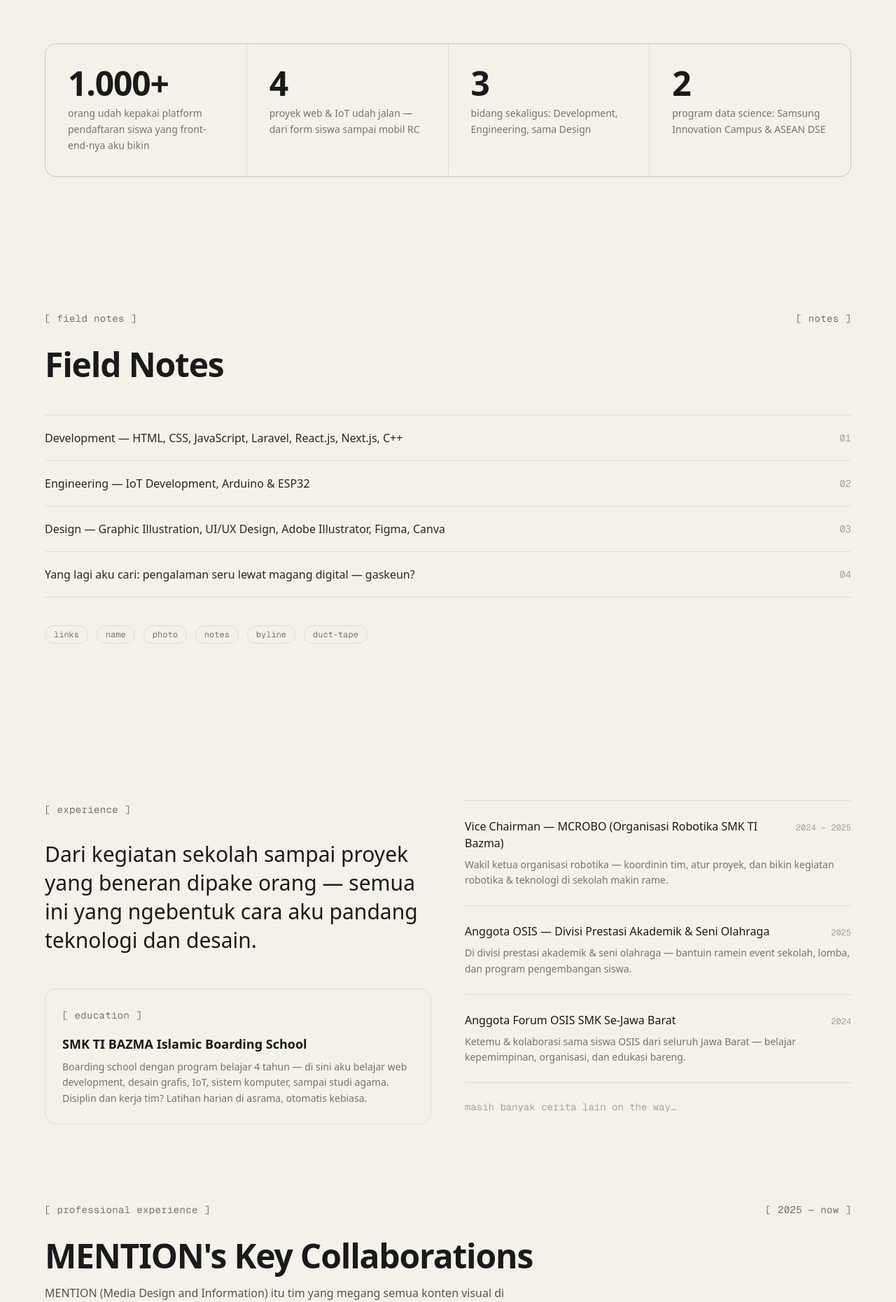
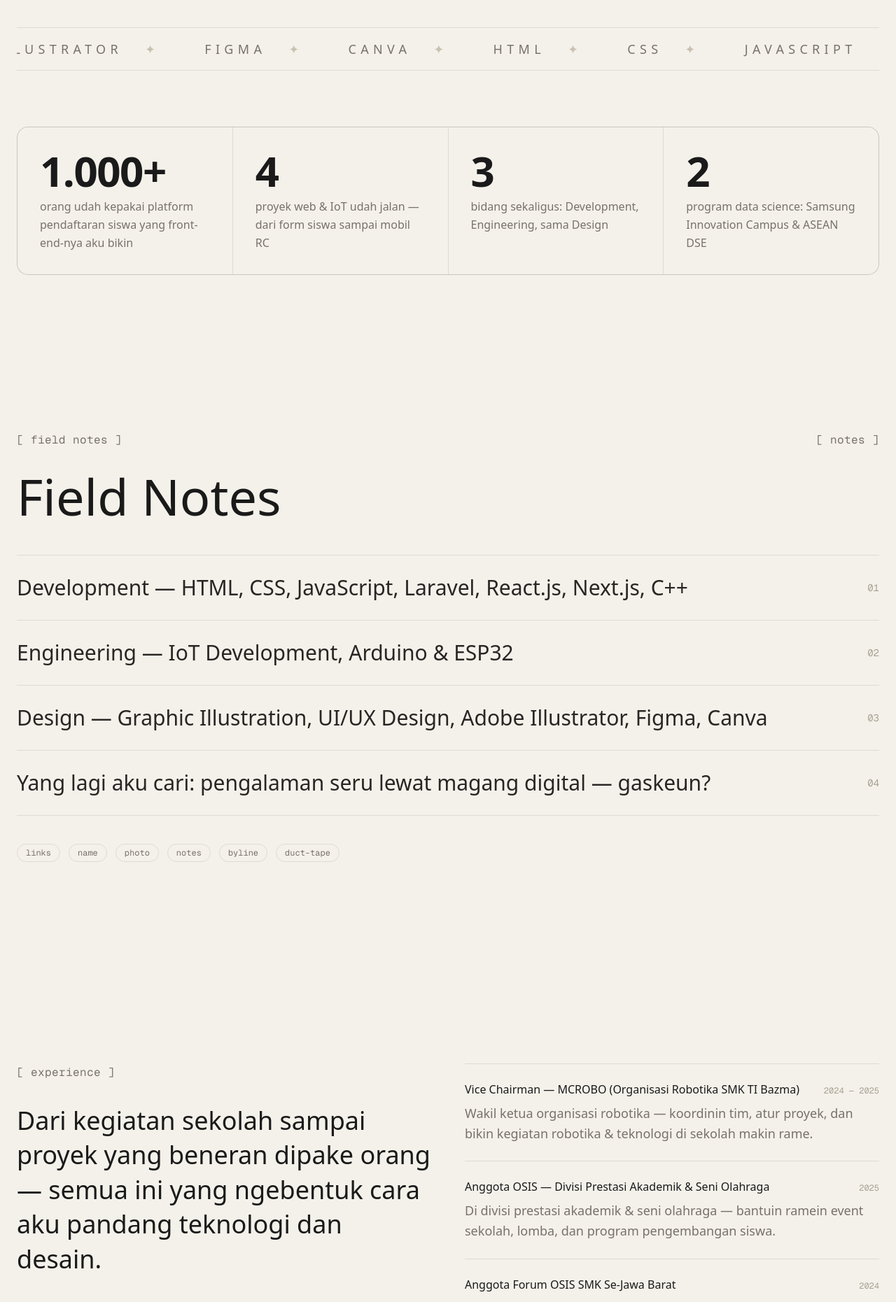
Before and after one commit to Finnn-45/portofolio, a Next.js app: page / in a window 1280 px wide. Shown: the part 880-2741 px from the top of the page at 70% size. Built offline with nearby package versions, Linux system fonts and the light colour scheme.

Commit message:
Typography & layout scale-up: teks lebih besar & lega (ref: portfolio-artha)
Hero clamp 12vw, heading section 4xl-7xl, judul karya 3xl-6xl, body lg-xl, container max-w-7xl, spacing py-36, stats & field notes membesar.

```diff
--- a/app/page.tsx
+++ b/app/page.tsx
@@ -24,7 +24,7 @@ import {
 
 function BracketLabel({ children }: { children: React.ReactNode }) {
   return (
-    <span className="font-mono text-xs md:text-sm text-[#78716c] tracking-wide">
+    <span className="font-mono text-sm md:text-base text-[#78716c] tracking-wide">
       [ {children} ]
     </span>
   );
@@ -44,7 +44,7 @@ function Marquee({ items, reverse = false }: { items: string[]; reverse?: boolea
               items.map((tool) => (
                 <span
                   key={`${round}-${tool}`}
-                  className="mx-8 text-sm uppercase tracking-[0.35em] text-[#78716c]"
+                  className="mx-8 text-base md:text-lg uppercase tracking-[0.35em] text-[#78716c]"
                 >
                   {tool}
                   <span className="ml-8 text-[#c9c2b2]">✦</span>
@@ -76,7 +76,7 @@ export default function Home() {
 
       {/* ===== TOP BAR ===== */}
       <nav className="fixed top-0 inset-x-0 z-50 bg-[#f4f1ea]/85 backdrop-blur-md border-b border-[#1a1a1a]/10">
-        <div className="max-w-6xl mx-auto px-6 py-4 flex items-center justify-between">
+        <div className="max-w-7xl mx-auto px-6 py-4 flex items-center justify-between">
           <a href="#" className="font-mono text-sm text-[#57534e] hover:text-[#1a1a1a] transition-colors">
             arfin — portfolio
           </a>
@@ -103,7 +103,7 @@ export default function Home() {
 
       {/* ===== HERO ===== */}
       <section className="relative pt-40 pb-0 px-6">
-        <div className="max-w-6xl mx-auto">
+        <div className="max-w-7xl mx-auto">
           <motion.div {...fadeUp}>
             <BracketLabel>start here</BracketLabel>
           </motion.div>
@@ -115,7 +115,7 @@ export default function Home() {
               hidden: {},
               show: { transition: { staggerChildren: 0.12, delayChildren: 0.1 } },
             }}
-            className="mt-6 font-bold uppercase leading-[0.95] tracking-tight text-[clamp(2.8rem,9vw,8.5rem)]"
+            className="mt-6 font-bold uppercase leading-[0.95] tracking-tight text-[clamp(3.5rem,12vw,11.5rem)]"
           >
             {[
               { text: "Arfin", muted: false },
@@ -140,7 +140,7 @@ export default function Home() {
           </motion.h1>
 
           <div className="mt-12 grid md:grid-cols-2 gap-10 items-end">
-            <motion.p {...fadeUp} className="text-[#57534e] text-base md:text-lg leading-relaxed max-w-md">
+            <motion.p {...fadeUp} className="text-[#57534e] text-lg md:text-xl leading-relaxed max-w-lg">
               {profile.tagline}
             </motion.p>
 
@@ -179,7 +179,7 @@ export default function Home() {
 
       {/* ===== IMPACT STATS ===== */}
       <section className="px-6 py-20">
-        <div className="max-w-6xl mx-auto grid grid-cols-2 md:grid-cols-4 gap-px bg-[#1a1a1a]/10 rounded-2xl overflow-hidden border border-[#1a1a1a]/10">
+        <div className="max-w-7xl mx-auto grid grid-cols-2 md:grid-cols-4 gap-px bg-[#1a1a1a]/10 rounded-2xl overflow-hidden border border-[#1a1a1a]/10">
           {stats.map((stat, i) => (
             <motion.div
               key={i}
@@ -187,10 +187,10 @@ export default function Home() {
               transition={{ ...fadeUp.transition, delay: i * 0.08 }}
               className="bg-[#f4f1ea] p-8 flex flex-col gap-2"
             >
-              <span className="text-3xl md:text-5xl font-bold tracking-tight text-[#1a1a1a]">
+              <span className="text-4xl md:text-6xl font-bold tracking-tight text-[#1a1a1a]">
                 {stat.value}
               </span>
-              <span className="text-xs md:text-sm text-[#78716c] leading-relaxed">
+              <span className="text-sm md:text-base text-[#78716c] leading-relaxed">
                 {stat.label}
               </span>
             </motion.div>
@@ -199,14 +199,14 @@ export default function Home() {
       </section>
 
       {/* ===== FIELD NOTES ===== */}
-      <section className="px-6 py-28">
-        <div className="max-w-6xl mx-auto">
+      <section className="px-6 py-36">
+        <div className="max-w-7xl mx-auto">
           <motion.div {...fadeUp} className="flex items-center justify-between">
             <BracketLabel>field notes</BracketLabel>
             <BracketLabel>notes</BracketLabel>
           </motion.div>
 
-          <motion.h2 {...fadeUp} className="mt-8 text-3xl md:text-5xl font-bold tracking-tight">
+          <motion.h2 {...fadeUp} className="mt-8 text-4xl md:text-6xl lg:text-7xl">
             Field Notes
           </motion.h2>
 
@@ -216,9 +216,9 @@ export default function Home() {
                 key={i}
                 {...fadeUp}
                 transition={{ ...fadeUp.transition, delay: i * 0.08 }}
-                className="group flex items-center justify-between py-5 hover:pl-4 transition-all duration-300"
+                className="group flex items-center justify-between py-7 hover:pl-4 transition-all duration-300"
               >
-                <span className="text-[#292524] group-hover:text-[#831514] transition-colors">
+                <span className="text-xl md:text-3xl text-[#292524] group-hover:text-[#831514] transition-colors">
                   {note}
                 </span>
                 <span className="font-mono text-[#a8a294] text-sm">0{i + 1}</span>
@@ -237,21 +237,21 @@ export default function Home() {
       </section>
 
       {/* ===== EDUCATION + EXPERIENCE ===== */}
-      <section className="px-6 py-28">
-        <div className="max-w-6xl mx-auto grid md:grid-cols-2 gap-12">
+      <section className="px-6 py-36">
+        <div className="max-w-7xl mx-auto grid md:grid-cols-2 gap-12">
           <motion.div {...fadeUp}>
             <BracketLabel>experience</BracketLabel>
-            <p className="mt-8 text-2xl md:text-3xl font-medium leading-snug text-[#1a1a1a]">
+            <p className="mt-8 text-2xl md:text-4xl font-medium leading-snug text-[#1a1a1a]">
               Dari kegiatan sekolah sampai proyek yang beneran dipake orang —
               semua ini yang ngebentuk cara aku pandang teknologi dan desain.
             </p>
 
             <div className="mt-12 rounded-2xl border border-[#1a1a1a]/10 p-6">
               <BracketLabel>education</BracketLabel>
-              <h3 className="mt-4 text-lg font-semibold text-[#1a1a1a]">
+              <h3 className="mt-4 text-xl md:text-2xl text-[#1a1a1a]">
                 {education.school}
               </h3>
-              <p className="mt-2 text-sm text-[#78716c] leading-relaxed">
+              <p className="mt-2 text-base md:text-lg text-[#78716c] leading-relaxed">
                 {education.desc}
               </p>
             </div>
@@ -274,7 +274,7 @@ export default function Home() {
                       {exp.year}
                     </span>
                   </div>
-                  <p className="mt-2 text-sm text-[#78716c] leading-relaxed">{exp.desc}</p>
+                  <p className="mt-2 text-base md:text-lg text-[#78716c] leading-relaxed">{exp.desc}</p>
                 </motion.div>
               ))}
             </div>
@@ -287,17 +287,17 @@ export default function Home() {
       </section>
 
       {/* ===== PROFESSIONAL EXPERIENCE ===== */}
-      <section className="px-6 pb-28">
-        <div className="max-w-6xl mx-auto">
+      <section className="px-6 pb-36">
+        <div className="max-w-7xl mx-auto">
           <motion.div {...fadeUp} className="flex items-center justify-between">
             <BracketLabel>professional experience</BracketLabel>
             <BracketLabel>2025 — now</BracketLabel>
           </motion.div>
 
-          <motion.h2 {...fadeUp} className="mt-8 text-3xl md:text-5xl font-bold tracking-tight">
+          <motion.h2 {...fadeUp} className="mt-8 text-4xl md:text-6xl lg:text-7xl">
             MENTION&apos;s Key Collaborations
           </motion.h2>
-          <motion.p {...fadeUp} className="mt-4 max-w-2xl text-[#57534e] leading-relaxed">
+          <motion.p {...fadeUp} className="mt-4 max-w-2xl text-lg md:text-xl text-[#57534e] leading-relaxed">
             MENTION (Media Design and Information) itu tim yang megang semua
             konten visual di SMK TI Bazma — dari desain sampai video, buat
             dukung semua kegiatan sekolah.
@@ -321,7 +321,7 @@ export default function Home() {
                     </span>
                   )}
                 </div>
-                <p className="mt-2 text-sm text-[#78716c] leading-relaxed">{exp.desc}</p>
+                <p className="mt-2 text-base md:text-lg text-[#78716c] leading-relaxed">{exp.desc}</p>
               </motion.div>
             ))}
           </div>
@@ -329,18 +329,18 @@ export default function Home() {
       </section>
 
       {/* ===== ACHIEVEMENTS ===== */}
-      <section className="px-6 pb-28">
-        <div className="max-w-6xl mx-auto">
+      <section className="px-6 pb-36">
+        <div className="max-w-7xl mx-auto">
           <motion.div {...fadeUp} className="flex items-center justify-between">
             <BracketLabel>achievements</BracketLabel>
             <BracketLabel>certifications</BracketLabel>
           </motion.div>
 
-          <motion.h2 {...fadeUp} className="mt-8 text-3xl md:text-5xl font-bold tracking-tight">
+          <motion.h2 {...fadeUp} className="mt-8 text-4xl md:text-6xl lg:text-7xl">
             Achievement &amp; Certification
           </motion.h2>
 
-          <div className="mt-12 grid md:grid-cols-2 gap-6">
+          <div className="mt-12 grid md:grid-cols-2 gap-8">
             {achievements.map((ach, i) => (
               <motion.div
                 key={i}
@@ -349,12 +349,12 @@ export default function Home() {
                 className="group rounded-2xl border border-[#1a1a1a]/10 p-8 hover:border-[#831514]/40 transition-colors duration-300"
               >
                 <div className="flex items-baseline justify-between gap-4">
-                  <h3 className="text-lg font-semibold text-[#1a1a1a]">{ach.title}</h3>
+                  <h3 className="text-xl md:text-2xl text-[#1a1a1a]">{ach.title}</h3>
                   <span className="shrink-0 font-mono text-xs text-[#a8a294]">
                     {ach.year}
                   </span>
                 </div>
-                <p className="mt-2 text-sm text-[#78716c] leading-relaxed">{ach.desc}</p>
+                <p className="mt-2 text-base md:text-lg text-[#78716c] leading-relaxed">{ach.desc}</p>
               </motion.div>
             ))}
           </div>
@@ -363,14 +363,14 @@ export default function Home() {
 
 
       {/* ===== SELECTED WORKS ===== */}
-      <section id="works" className="px-6 py-28">
-        <div className="max-w-6xl mx-auto">
+      <section id="works" className="px-6 py-36">
+        <div className="max-w-7xl mx-auto">
           <motion.div {...fadeUp} className="flex items-center gap-4">
             <BracketLabel>selected</BracketLabel>
             <BracketLabel>works</BracketLabel>
           </motion.div>
 
-          <motion.h2 {...fadeUp} className="mt-8 text-3xl md:text-5xl font-bold tracking-tight">
+          <motion.h2 {...fadeUp} className="mt-8 text-4xl md:text-6xl lg:text-7xl">
             Selected Works
           </motion.h2>
 
@@ -395,13 +395,13 @@ export default function Home() {
                 </div>
 
                 <div className={`md:col-span-7 ${i % 2 === 1 ? "md:order-1" : ""}`}>
-                  <h3 className="text-2xl md:text-4xl font-bold tracking-tight group-hover:text-[#831514] transition-colors">
+                  <h3 className="text-3xl md:text-5xl lg:text-6xl group-hover:text-[#831514] transition-colors">
                     {work.title}
                     <span className="inline-block ml-2 text-xl md:text-3xl opacity-0 -translate-x-2 group-hover:opacity-100 group-hover:translate-x-0 transition-all duration-300">
                       ↗
                     </span>
                   </h3>
-                  <p className="mt-4 text-[#57534e] leading-relaxed max-w-lg md:max-w-none inline-block">
+                  <p className="mt-4 text-lg md:text-xl text-[#57534e] leading-relaxed max-w-lg md:max-w-none inline-block">
                     {work.desc}
                   </p>
                   <p className="mt-6 font-mono text-xs tracking-[0.4em] uppercase text-[#78716c]">
@@ -435,21 +435,21 @@ export default function Home() {
 
 
       {/* ===== MORE FROM GITHUB ===== */}
-      <section className="px-6 pb-28">
-        <div className="max-w-6xl mx-auto">
+      <section className="px-6 pb-36">
+        <div className="max-w-7xl mx-auto">
           <motion.div {...fadeUp} className="flex items-center gap-4">
             <BracketLabel>more</BracketLabel>
             <BracketLabel>on github</BracketLabel>
           </motion.div>
 
-          <motion.h2 {...fadeUp} className="mt-8 text-3xl md:text-5xl font-bold tracking-tight">
+          <motion.h2 {...fadeUp} className="mt-8 text-4xl md:text-6xl lg:text-7xl">
             More Projects
           </motion.h2>
-          <motion.p {...fadeUp} className="mt-3 text-sm text-[#78716c]">
+          <motion.p {...fadeUp} className="mt-3 text-base md:text-lg text-[#78716c]">
             Repositori lain dari GitHub.
           </motion.p>
 
-          <div className="mt-12 grid md:grid-cols-2 lg:grid-cols-3 gap-6">
+          <div className="mt-12 grid md:grid-cols-2 lg:grid-cols-3 gap-8">
             {githubProjects.map((repo, i) => (
               <motion.a
                 key={repo.name}
@@ -467,13 +467,13 @@ export default function Home() {
                     {repo.size}
                   </span>
                 </div>
-                <h3 className="mt-4 text-lg md:text-xl font-semibold tracking-tight break-words group-hover:text-[#831514] transition-colors">
+                <h3 className="mt-4 text-xl md:text-2xl font-semibold tracking-tight break-words group-hover:text-[#831514] transition-colors">
                   {repo.name}
                   <span className="inline-block ml-2 opacity-0 -translate-x-1 group-hover:opacity-100 group-hover:translate-x-0 transition-all duration-300">
                     ↗
                   </span>
                 </h3>
-                <p className="mt-3 text-sm text-[#57534e] leading-relaxed flex-1">
+                <p className="mt-3 text-base md:text-lg text-[#57534e] leading-relaxed flex-1">
                   {repo.desc}
                 </p>
                 <div className="mt-5 flex flex-wrap gap-2">
@@ -497,7 +497,7 @@ export default function Home() {
               className="group flex flex-col items-start justify-center gap-3 rounded-2xl border border-dashed border-[#1a1a1a]/20 p-6 hover:border-[#831514]/50 hover:-translate-y-1 transition-all duration-300"
             >
               <span className="font-mono text-xs text-[#a8a294]">06</span>
-              <h3 className="text-lg md:text-xl font-semibold tracking-tight group-hover:text-[#831514] transition-colors">
+              <h3 className="text-xl md:text-2xl font-semibold tracking-tight group-hover:text-[#831514] transition-colors">
                 All repositories ↗
               </h3>
             </motion.a>
@@ -506,8 +506,8 @@ export default function Home() {
       </section>
 
       {/* ===== FOOTER ===== */}
-      <footer className="px-6 pt-28 pb-10">
-        <div className="max-w-6xl mx-auto">
+      <footer className="px-6 pt-36 pb-10">
+        <div className="max-w-7xl mx-auto">
           <motion.div {...fadeUp} className="flex items-center justify-between">
             <BracketLabel>footer</BracketLabel>
             <span className="font-mono text-xs text-[#a8a294]">–</span>
@@ -516,14 +516,14 @@ export default function Home() {
 
           <motion.p
             {...fadeUp}
-            className="mt-14 text-center font-mono text-xl md:text-4xl tracking-[0.35em] text-[#78716c]"
+            className="mt-14 text-center font-mono text-2xl md:text-5xl tracking-[0.35em] text-[#78716c]"
           >
             open for opportunities
           </motion.p>
 
           <motion.p
             {...fadeUp}
-            className="mt-8 text-center text-[#57534e] text-base md:text-lg leading-relaxed max-w-xl mx-auto"
+            className="mt-8 text-center text-[#57534e] text-lg md:text-xl leading-relaxed max-w-xl mx-auto"
           >
             Sedang nyari kesempatan magang atau kerja di web development, IoT,
             atau desain. Kalau tim kamu butuh orang yang bisa langsung gas
@@ -535,13 +535,13 @@ export default function Home() {
               href={`mailto:${socials.email}?subject=${encodeURIComponent(
                 "halo! ada peluang menarik nih — via portfolio"
               )}`}
-              className="px-8 py-4 rounded-full bg-[#1a1a1a] text-[#f4f1ea] font-medium text-lg hover:bg-[#831514] transition-colors"
+              className="px-8 py-4 rounded-full bg-[#1a1a1a] text-[#f4f1ea] font-medium text-xl md:text-2xl hover:bg-[#831514] transition-colors"
             >
               {socials.email}
             </a>
           </motion.div>
 
-          <div className="mt-14 flex flex-col md:flex-row items-center justify-center gap-6 text-lg md:text-2xl">
+          <div className="mt-14 flex flex-col md:flex-row items-center justify-center gap-6 text-xl md:text-3xl">
             <span className="text-[#57534e]">mampir juga ke</span>
             <a
               href={socials.instagram}
```
